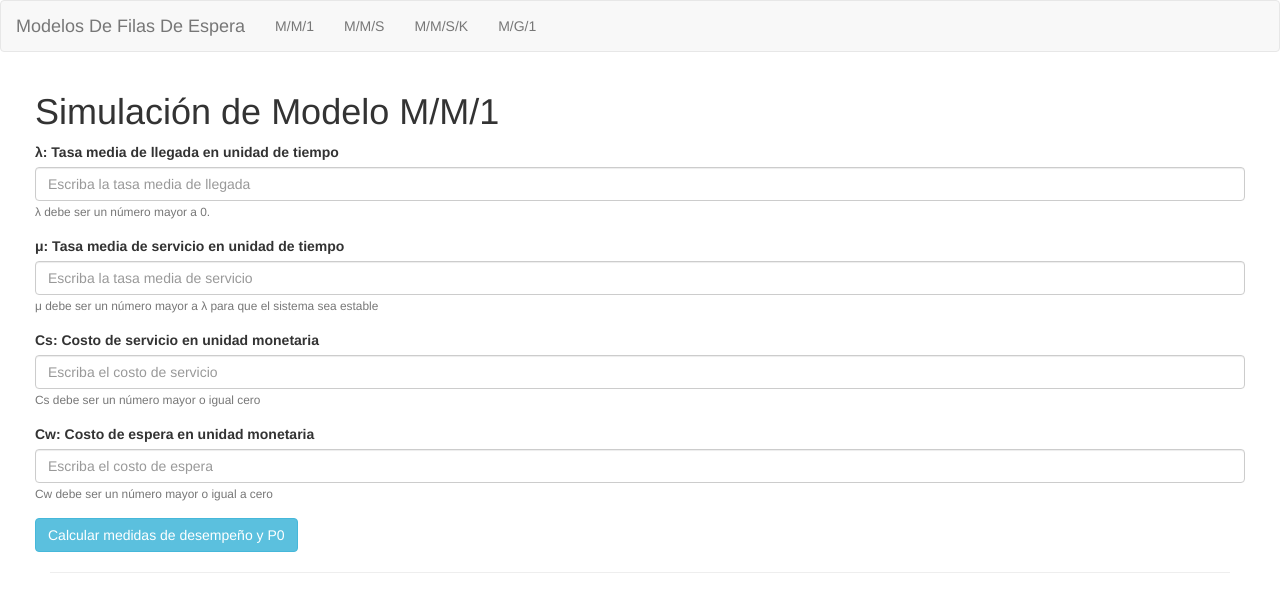
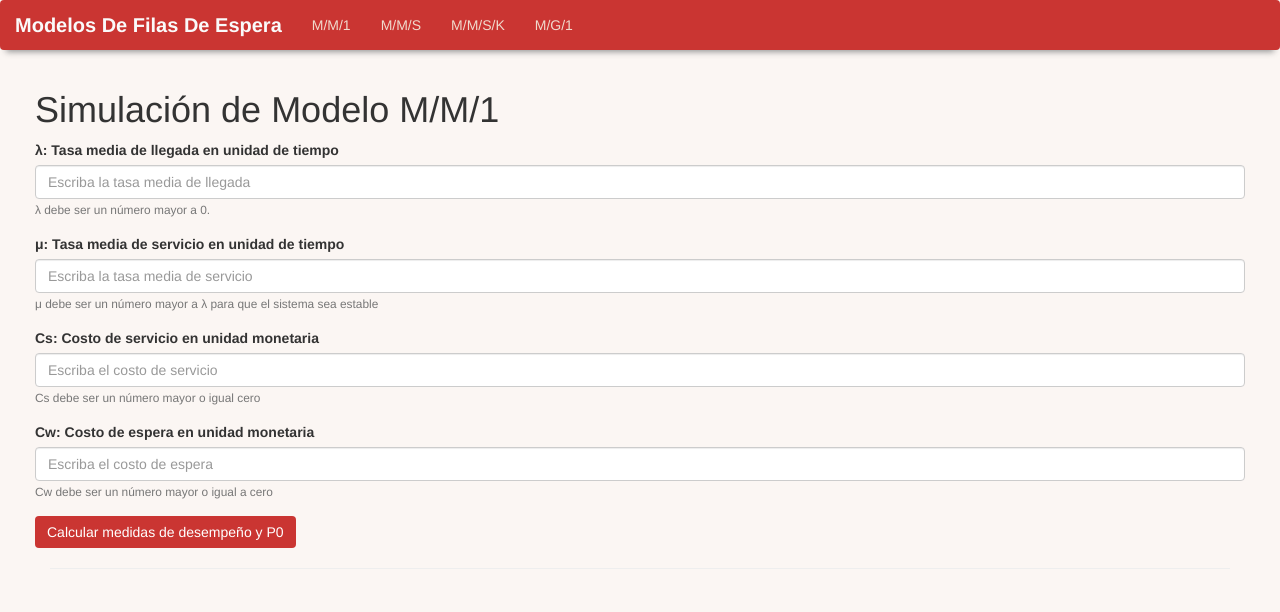
Before and after one commit to Gustavo2531/FilaDeEspera, an Angular app: page /mm1 in a window 1280 px wide. Shown: the top 612 px of the page. Built offline with nearby package versions, Linux system fonts and the light colour scheme.

Commit message:
Change backgroun and header color

```diff
--- a/src/app/header/header.component.css
+++ b/src/app/header/header.component.css
@@ -0,0 +1,25 @@
+nav{
+  background-color: #CA3532;
+  border: none;
+}
+
+.navbar {
+  -webkit-box-shadow: 0 8px 6px -6px #999;
+  -moz-box-shadow: 0 8px 6px -6px #999;
+  box-shadow: 0 8px 6px -6px #999;
+  bottom: 0px;
+}
+
+.navbar-header a{
+  color: #F0DACD;
+  font-weight: bold;
+  font-size: 20px;
+}
+
+.navbar-default a {
+  color: #F0DACD;
+}
+
+.navbar-default a:hover {
+  color: #FAFAFA;
+}
--- a/src/styles.css
+++ b/src/styles.css
@@ -3,3 +3,13 @@
   margin: 0;
   width: 100%;
 }
+
+body{
+  background-color: rgba(240, 218, 205, 0.23);
+}
+
+button{
+  background-color: #CA3532!important;
+  color: #F0DACD;
+  border: none!important;
+}
```
